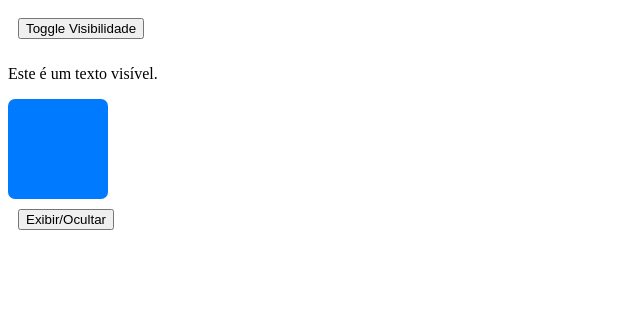
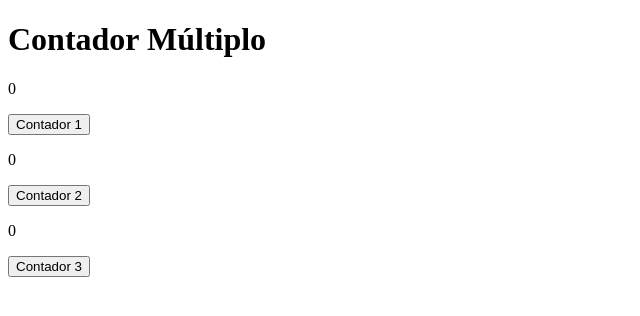
Before and after one commit to leoportogtr86/react-gerador-senhas, a React (Vite) app: page / in a window 1280 px wide. Shown: the top 316 px of the page, without its empty margins (0-640 px from the left). Built offline with nearby package versions, Linux system fonts and the light colour scheme.

Commit message:
exercicios

```diff
--- a/src/App.jsx
+++ b/src/App.jsx
@@ -1,11 +1,11 @@
 import './App.css'
-import ControleVisibilidade from "./components/ControleVisibilidade/index.jsx";
+import ContadorMultiplo from "./components/ContadorMultiplo/index.jsx";
 
 function App() {
 
     return (
         <div>
-            <ControleVisibilidade/>
+            <ContadorMultiplo/>
         </div>
     )
 }
--- /dev/null
+++ b/src/components/ContadorMultiplo/index.jsx
@@ -0,0 +1,29 @@
+// 9. **Contador Múltiplo:** Crie três contadores independentes no mesmo componente,
+// cada um com seu próprio estado.
+import {useState} from "react";
+
+const ContadorMultiplo = () => {
+    const [count1, setCount1] = useState(0);
+    const [count2, setCount2] = useState(0);
+    const [count3, setCount3] = useState(0);
+
+    return (
+        <div>
+            <h1>Contador Múltiplo</h1>
+            <div className="contador1">
+                <p>{count1}</p>
+                <button type="button" onClick={() => setCount1(prevState => prevState + 1)}>Contador 1</button>
+            </div>
+            <div className="contador2">
+                <p>{count2}</p>
+                <button type="button" onClick={() => setCount2(prevState => prevState + 1)}>Contador 2</button>
+            </div>
+            <div className="contador3">
+                <p>{count3}</p>
+                <button type="button" onClick={() => setCount3(prevState => prevState + 1)}>Contador 3</button>
+            </div>
+        </div>
+    )
+}
+
+export default ContadorMultiplo;
```
Also changed, not shown: src/components/AlternarTema/index.jsx (added, +27 -0 lines), 1 other file (tests, documents, lock files or other folders).
